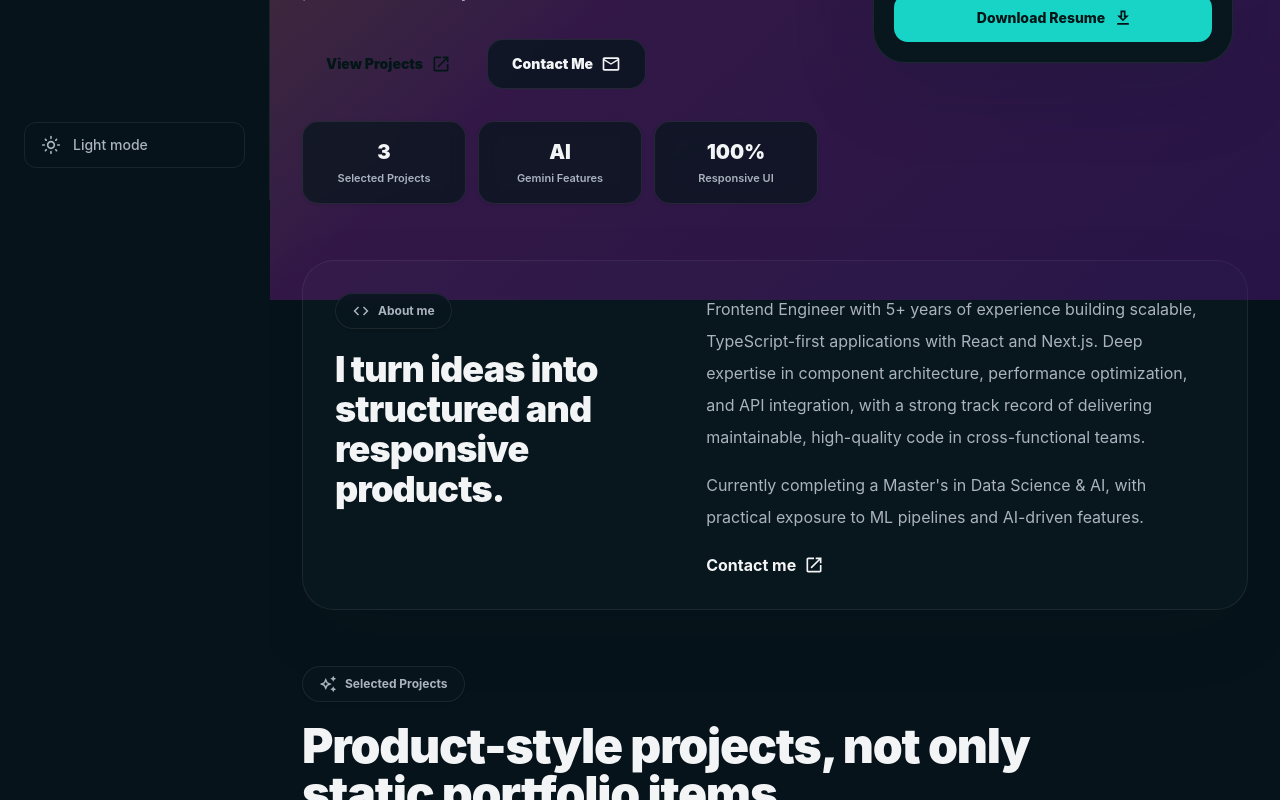
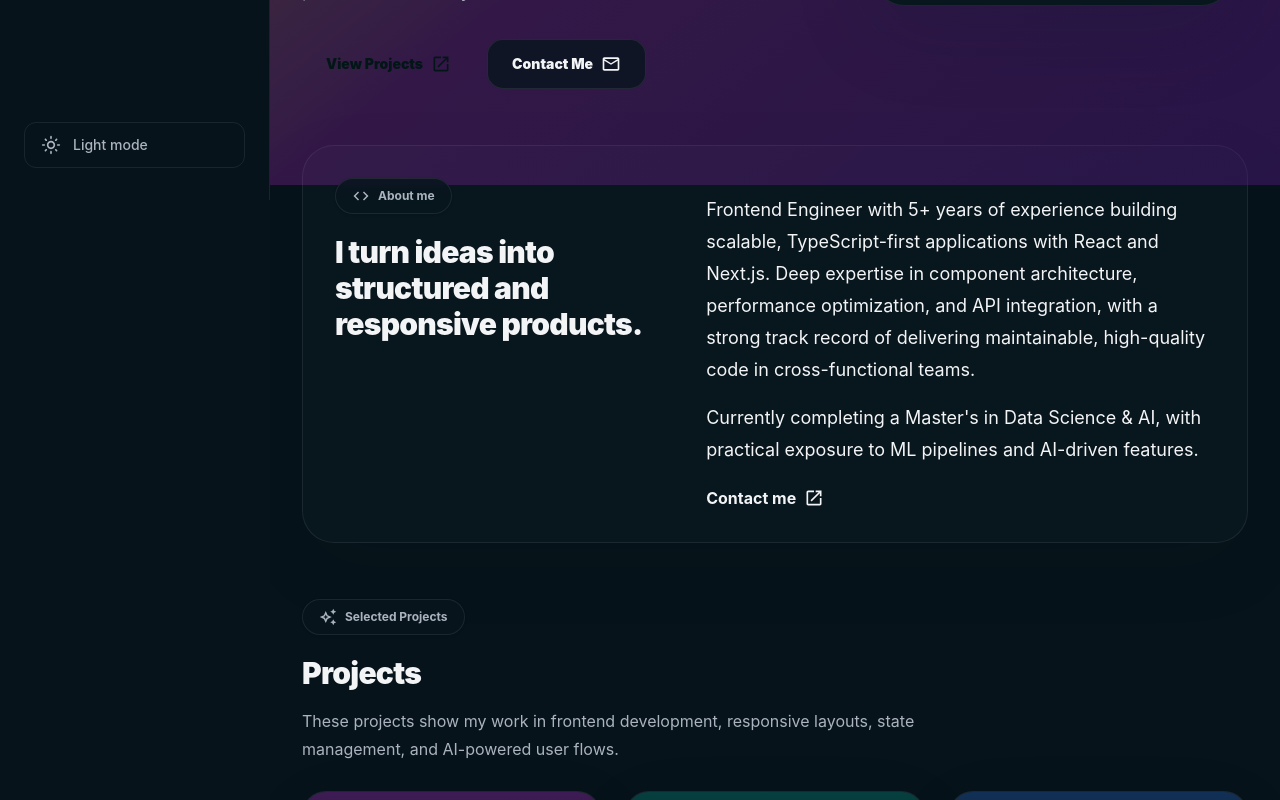
Before and after one commit to masoudpiryaie/webisfree, a Next.js app: page /portfolio in a window 1280 px wide. Shown: the part 600-1400 px from the top of the page. Built offline with nearby package versions, Linux system fonts and the light colour scheme.

Commit message:
resume edited

```diff
--- a/app/portfolio/page.tsx
+++ b/app/portfolio/page.tsx
@@ -108,22 +108,6 @@ export default function PortfolioPage() {
                   <MailOutlineOutlinedIcon fontSize="small" />
                 </Link>
               </div>
-
-              <div className="mt-8 grid max-w-xl grid-cols-3 gap-3">
-                {quickStats.map((item) => (
-                  <div
-                    key={item.label}
-                    className="rounded-2xl border border-[var(--border)] bg-[var(--surface)]/75 p-4 text-center shadow-sm backdrop-blur"
-                  >
-                    <p className="text-xl font-black text-[var(--text-primary)]">
-                      {item.value}
-                    </p>
-                    <p className="mt-1 text-[11px] font-semibold text-[var(--text-secondary)]">
-                      {item.label}
-                    </p>
-                  </div>
-                ))}
-              </div>
             </div>
 
             <div className="relative mx-auto w-full max-w-[360px]">
@@ -196,17 +180,17 @@ export default function PortfolioPage() {
                 About me
               </SectionLabel>
 
-              <h2 className="mt-5 text-3xl font-black tracking-tight md:text-4xl">
+              <h2 className="mt-5 text-2xl font-black tracking-tight md:text-3xl">
                 I turn ideas into structured and responsive products.
               </h2>
             </div>
 
             <div>
-              <p className="text-base leading-8 text-[var(--text-secondary)]">
+              <p className="mt-4   text-sm leading-8 text-[var(--text-primary)] md:text-lg">
                 {profile.summary}
               </p>
 
-              <p className="mt-4 text-base leading-8 text-[var(--text-secondary)]">
+              <p className="mt-4   text-sm leading-8 text-[var(--text-primary)] md:text-lg">
                 {profile.secondSummary}
               </p>
 
@@ -234,8 +218,8 @@ export default function PortfolioPage() {
                 Selected Projects
               </SectionLabel>
 
-              <h2 className="mt-5 max-w-3xl text-3xl font-black tracking-tight md:text-5xl">
-                Product-style projects, not only static portfolio items.
+              <h2 className="mt-5 text-2xl font-black max-w-2xl  tracking-tight md:text-3xl">
+                Projects
               </h2>
 
               <p className="mt-4 max-w-2xl text-sm leading-7 text-[var(--text-secondary)] md:text-base">
@@ -256,7 +240,9 @@ export default function PortfolioPage() {
                   <BusinessCenterOutlinedIcon />
                 </div>
                 <div>
-                  <h2 className="text-2xl font-black">Work Experience</h2>
+                  <h2 className="mt-5 text-2xl font-black max-w-2xl  tracking-tight md:text-3xl">
+                    Work Experience
+                  </h2>
                   <p className="text-sm text-[var(--text-secondary)]">
                     Practical experience and responsibilities.
                   </p>
```
